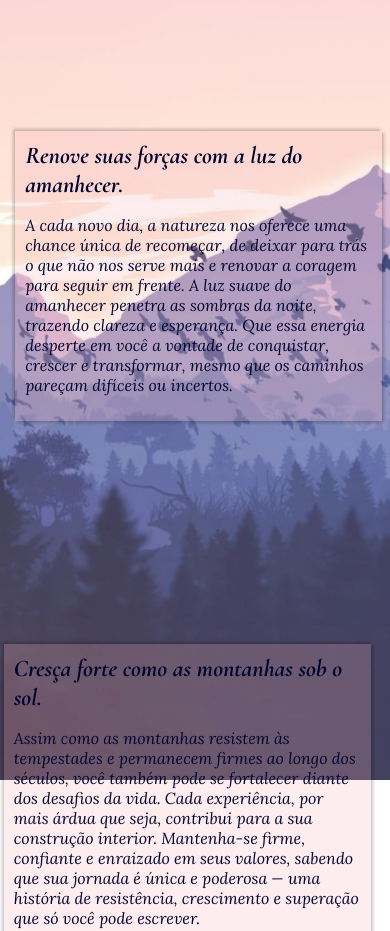
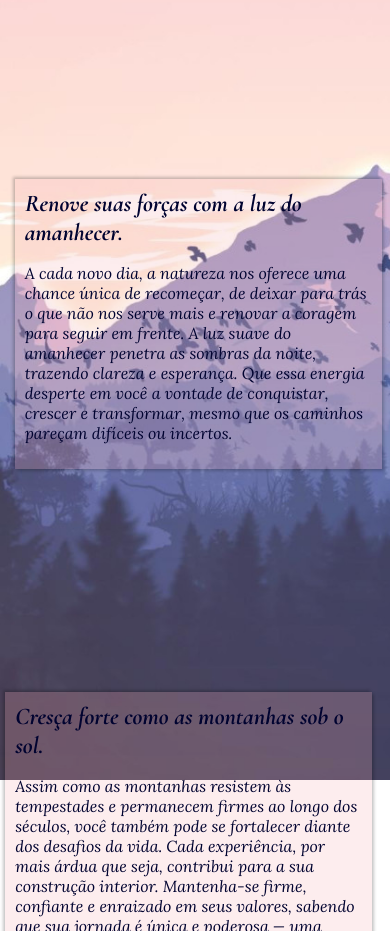
Before and after one commit to TiagoMateragia/montanha_paralaxe, a plain HTML site: page index.html in a window 390 px wide. Shown: the part 2720-3651 px from the top of the page. Drawn offline with Linux system fonts and the light colour scheme.

Commit message:
Manutenção Mobile 14
Manutenção sendo feita na responsividade mobile.

```diff
--- a/style.css
+++ b/style.css
@@ -194,12 +194,12 @@ p{
     .dia_texto{
         width: 347px;
         margin: -1.4em;
-        margin-top: 11em;
-        margin-left: -11px;
+        margin-top: 14em;
+        margin-left: -11.5px;
     }
     .dia_texto2{
         width: 347px;
         margin-top: -6em;
-        margin-left: -11px;
+        margin-left: -9px;
     }
 }
```
